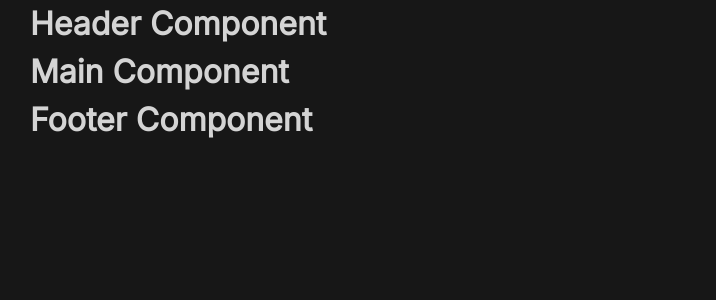
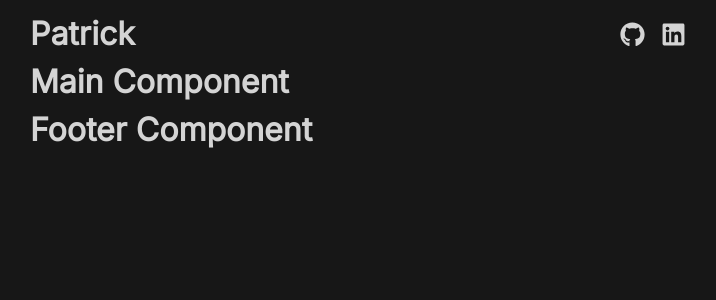
Before and after one commit to koowip/portfolio, a React (Vite) app: page / in a window 1280 px wide. Shown: the top 300 px of the page, without its empty margins (282-998 px from the left). Built offline with nearby package versions, Linux system fonts and the light colour scheme.

Commit message:
Header icon/link working, further style needed. Will probably change to a more muted white.

```diff
--- a/package.json
+++ b/package.json
@@ -11,7 +11,8 @@
   },
   "dependencies": {
     "react": "^18.2.0",
-    "react-dom": "^18.2.0"
+    "react-dom": "^18.2.0",
+    "react-icons": "^5.0.1"
   },
   "devDependencies": {
     "@types/react": "^18.2.43",
--- a/src/App.tsx
+++ b/src/App.tsx
@@ -1,4 +1,4 @@
-import './App.css'
+import '../src/styles/App.css'
 import Footer from './components/Footer'
 import Header from './components/Header'
 import Main from './components/Main'
--- a/src/components/Header.tsx
+++ b/src/components/Header.tsx
@@ -1,8 +1,22 @@
+import { FaGithub } from "react-icons/fa";
+import { FaLinkedin } from "react-icons/fa";
+import '../styles/Header.css';
+
 export default function Header () {
 
   return (
     <>
-    <h1>Header Component</h1>
+    <div className="header-box">
+      <h1>Patrick</h1>
+      <div className="links">
+        <a href="https://github.com/koowip">
+          <FaGithub size={25}/>
+        </a>
+        <a href="https://www.linkedin.com/in/patrickdeanwhiteswe/">
+          <FaLinkedin size={25}/>
+        </a>
+      </div>
+    </div>
     </>
   )
 }
--- a/src/main.tsx
+++ b/src/main.tsx
@@ -1,7 +1,7 @@
 import React from 'react'
 import ReactDOM from 'react-dom/client'
 import App from './App.tsx'
-import './index.css'
+import '../src/styles/index.css'
 
 
 ReactDOM.createRoot(document.getElementById('root')!).render(
--- /dev/null
+++ b/src/styles/Header.css
@@ -0,0 +1,11 @@
+.header-box {
+  display: flex;
+  justify-content: space-between;
+  align-items: center;
+  padding-top: 10px;
+}
+
+.links {
+  display: flex;
+  gap: 1em;
+}
--- a/src/index.css
+++ b/src/styles/index.css
@@ -33,3 +33,14 @@ input, button, textarea, select {
 p, h1, h2, h3, h4, h5, h6 {
   overflow-wrap: break-word;
 }
+
+a, a:visited, a:active {
+  transition: all 0.3s ease-in-out;
+  color: inherit;
+}
+
+a:hover {
+  color: inherit;
+  transform: scale(1.1);
+  filter: brightness(1.2);
+}
```
Also changed, not shown: src/styles/App.css (renamed from src/App.css), 1 other file (tests, documents, lock files or other folders).
